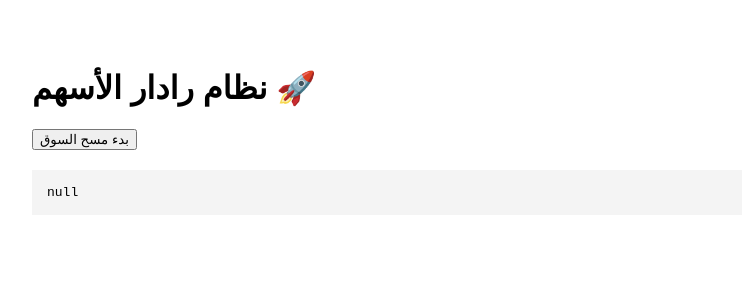
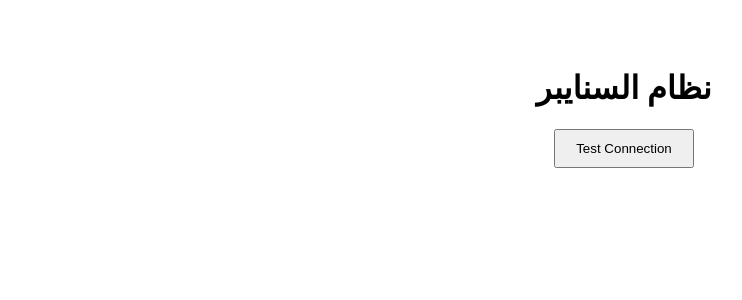
Before and after one commit to fares1040/trading-bot-pro, a Next.js app: page / in a window 1280 px wide. Shown: the top 300 px of the page, without its empty margins (16-758 px from the left). Built offline with nearby package versions, Linux system fonts and the light colour scheme.

Commit message:
Refactor stock fetching to test connection
Replaced stock fetching logic with a connection test function and updated UI elements.

```diff
--- a/app/page.jsx
+++ b/app/page.jsx
@@ -1,31 +1,21 @@
 'use client';
-import { useState } from 'react';
-
 export default function Home() {
-  const [result, setResult] = useState(null);
-  const [loading, setLoading] = useState(false);
-
-  const fetchStocks = async () => {
-    setLoading(true);
+  const testConnection = async () => {
     try {
       const res = await fetch('/api/stocks');
       const data = await res.json();
-      setResult(data);
-    } catch (err) {
-      setResult({ error: 'حدث خطأ في الاتصال' });
+      alert('النتيجة: ' + JSON.stringify(data));
+    } catch (error) {
+      alert('خطأ في الاتصال: ' + error.message);
     }
-    setLoading(false);
   };
 
   return (
-    <main style={{ padding: '40px', fontFamily: 'sans-serif' }}>
-      <h1>نظام رادار الأسهم 🚀</h1>
-      <button onClick={fetchStocks} disabled={loading}>
-        {loading ? 'جاري المسح...' : 'بدء مسح السوق'}
+    <div style={{ padding: '40px', textAlign: 'center' }}>
+      <h1>نظام السنايبر</h1>
+      <button onClick={testConnection} style={{ padding: '10px 20px', cursor: 'pointer' }}>
+        Test Connection
       </button>
-      <pre style={{ marginTop: '20px', background: '#f4f4f4', padding: '15px' }}>
-        {JSON.stringify(result, null, 2)}
-      </pre>
-    </main>
+    </div>
   );
 }
```
